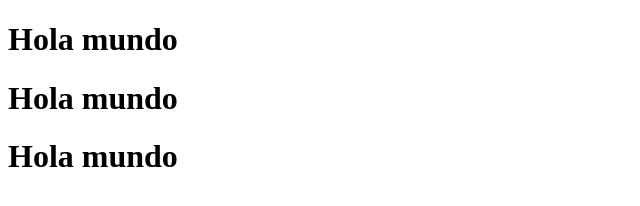
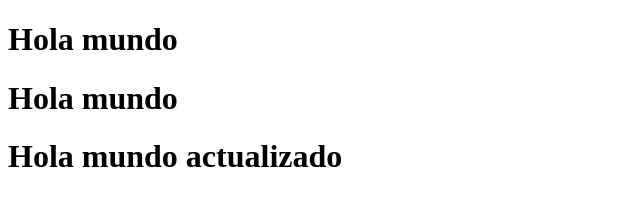
Before and after one commit to AntonioDMV/Ejemplo-1, a plain HTML site: page index.html in a window 1280 px wide. Shown: the whole page, without its empty margins (0-640 px from the left). Drawn offline with Linux system fonts and the light colour scheme.

Commit message:
queremos ver un cambio en la web

```diff
--- a/index.html
+++ b/index.html
@@ -10,6 +10,6 @@
 <body>
     <h1>Hola mundo</h1>
     <h1>Hola mundo</h1>
-    <h1>Hola mundo</h1>
+    <h1>Hola mundo actualizado</h1>
 </body>
 </html>
```
